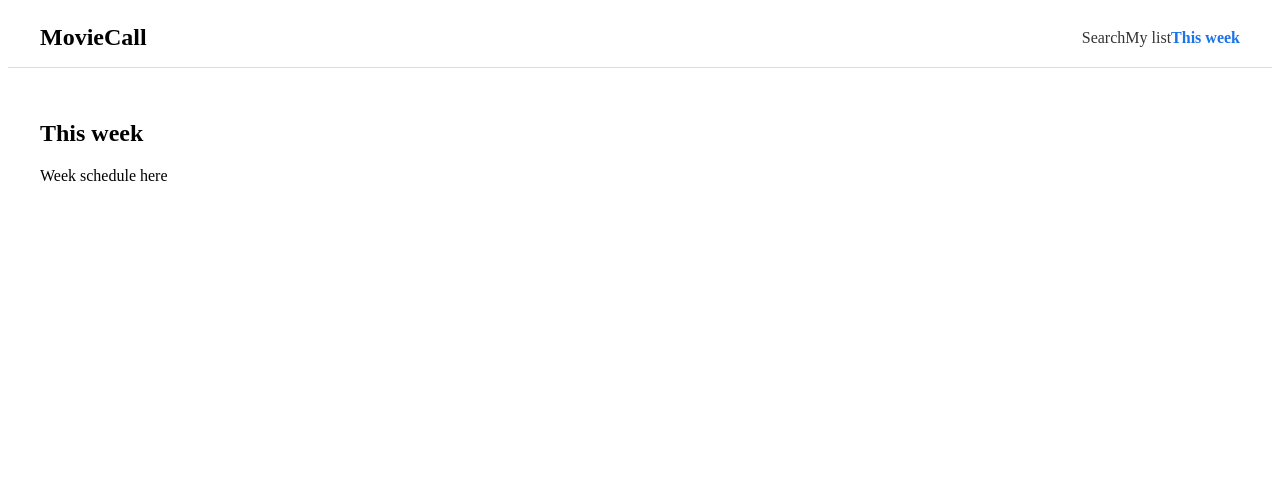
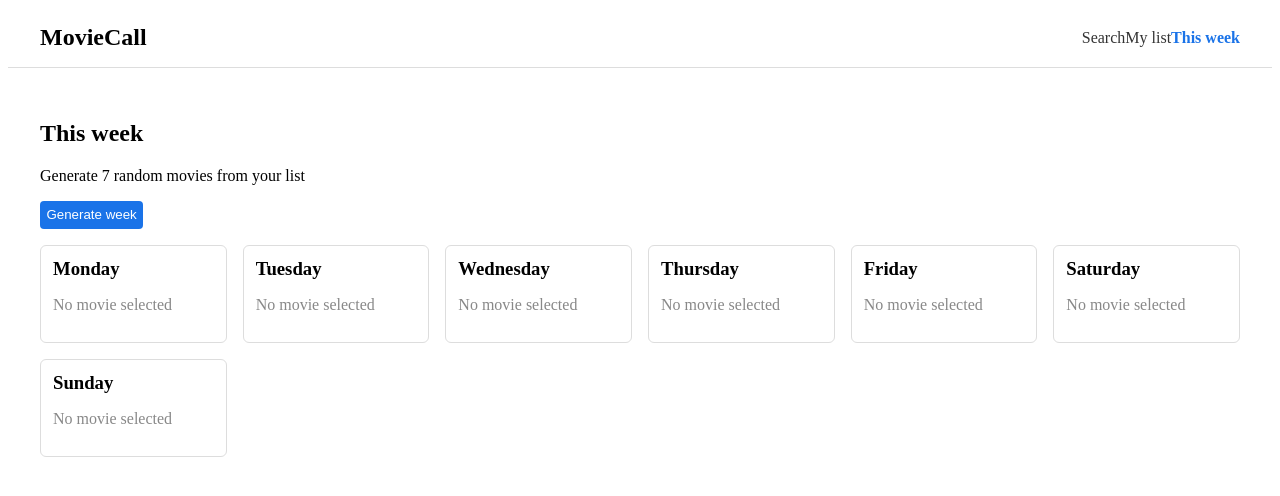
Before and after one commit to DABZEN8/MovieCall, a Vue app: page /week in a window 1280 px wide. Shown: the top 496 px of the page. Built offline with nearby package versions, Linux system fonts and the light colour scheme; no server answers.

Commit message:
Connect Week view to movie store
Connected WeekView to movies store
Added week schedule generation button
Added schedule display using WeekGrid
Added validation messages

```diff
--- a/src/views/WeekView.vue
+++ b/src/views/WeekView.vue
@@ -1,8 +1,54 @@
 <script setup>
-//visar de 7 slumpmässiga filmerna som placeras i veckodagarna
+//shows the 7 randomly generated movies that are placed in the week days
+import WeekGrid from '@/components/WeekGrid.vue';
+import { useMoviesStore } from '@/stores/movies';
+import { useWeekSchedule } from '@/composables/useWeekSchedule';
+
+const moviesStore = useMoviesStore()
+
+const {
+    weekSchedule,
+    generateWeekSchedule,
+    errorMessage
+}
+=
+
+useWeekSchedule()
 </script>
 
 <template>
     <h2>This week</h2>
-    <p>Week schedule here</p>
+    <p>Generate 7 random movies from your list</p>
+
+    <button @click="generateWeekSchedule(moviesStore.savedMovies)">
+        Generate week
+    </button>
+
+    <p v-if="errorMessage" class="error-message">
+        {{ errorMessage }}
+    </p>
+
+    <WeekGrid :weekSchedule="weekSchedule"/>
 </template>
+
+//styling for now, will be cleaned up later
+<style scoped>
+button {
+    margin-bottom: 1rem;
+    padding: 0.4rem;
+    background: #1a73e8;
+    color: white;
+    border: none;
+    border-radius: 4px;
+    cursor: pointer;
+    transition: 0.5s;
+}
+
+button:hover {
+    background: #071f3e;
+}
+
+.error-message {
+    color: red;
+}
+</style>
```
